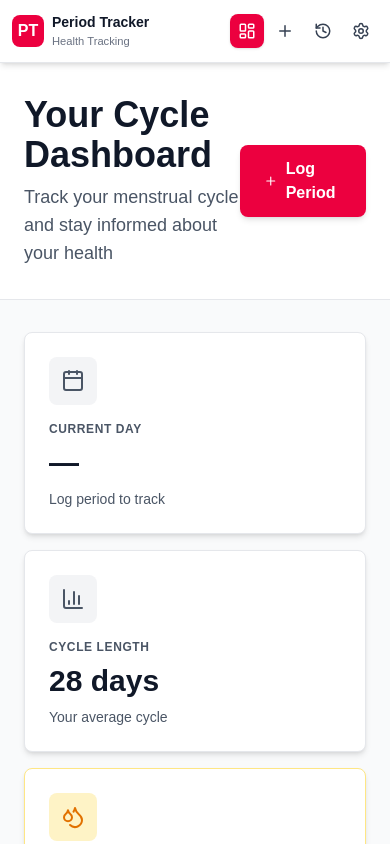
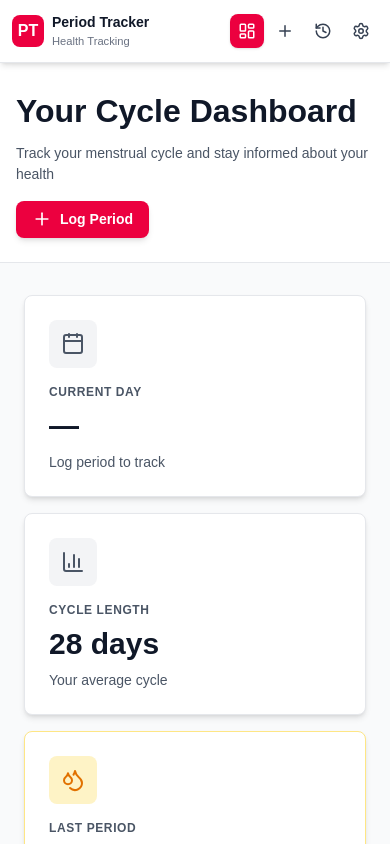
Before and after one commit to NehaMary23/Period-Tracker, a Next.js app in the folder frontend/: page /dashboard in a window 390 px wide. Shown: the top 844 px of the page. Built offline with nearby package versions, Linux system fonts and the light colour scheme; no server answers; sample sign-in values are in the browser's storage.

Commit message:
responsive dashboard

```diff
--- a/frontend/src/app/dashboard/page.tsx
+++ b/frontend/src/app/dashboard/page.tsx
@@ -94,20 +94,27 @@ export default function DashboardPage() {
       <main className="flex-1">
         {/* Page Header */}
         <div className="bg-white border-b border-gray-200">
-          <div className="max-w-7xl mx-auto px-6 py-8">
-            <div className="flex items-center justify-between">
+          <div className="max-w-7xl mx-auto px-4 sm:px-6 lg:px-8 py-6 sm:py-8">
+            <div className="flex flex-col sm:flex-row items-start sm:items-center justify-between gap-4">
               <div>
-                <h1 className="text-4xl font-bold text-gray-900 mb-2">
+                <h1
+                  className="font-bold text-gray-900 mb-2"
+                  style={{ fontSize: "clamp(2rem, 5vw, 3rem)" }}
+                >
                   Your Cycle Dashboard
                 </h1>
-                <p className="text-gray-600 text-lg">
+                <p
+                  className="text-gray-600"
+                  style={{ fontSize: "clamp(0.875rem, 2vw, 1.125rem)" }}
+                >
                   Track your menstrual cycle and stay informed about your health
                 </p>
               </div>
-              <div className="flex gap-3">
+              <div className="flex gap-3 flex-shrink-0">
                 <Link
                   href="/log-period"
-                  className="bg-rose-600 hover:bg-rose-700 text-white font-bold py-3 px-6 rounded-lg transition duration-200 flex items-center gap-2 shadow-md hover:shadow-lg"
+                  className="bg-rose-600 hover:bg-rose-700 text-white font-bold py-2 sm:py-3 px-4 sm:px-6 rounded-lg transition duration-200 flex items-center gap-2 shadow-md hover:shadow-lg"
+                  style={{ fontSize: "clamp(0.875rem, 2vw, 1rem)" }}
                 >
                   <Plus size={20} />
                   Log Period
```
